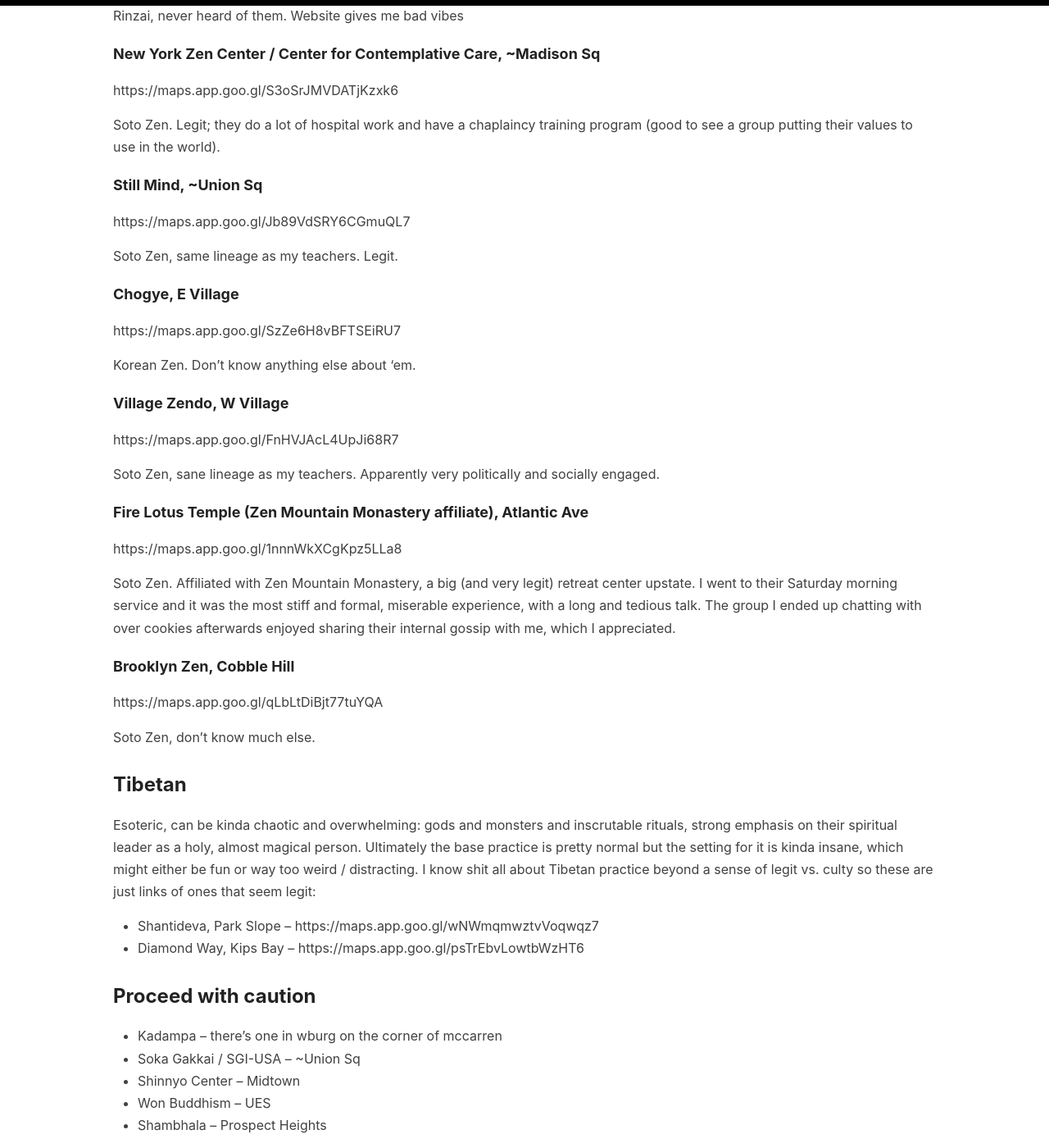
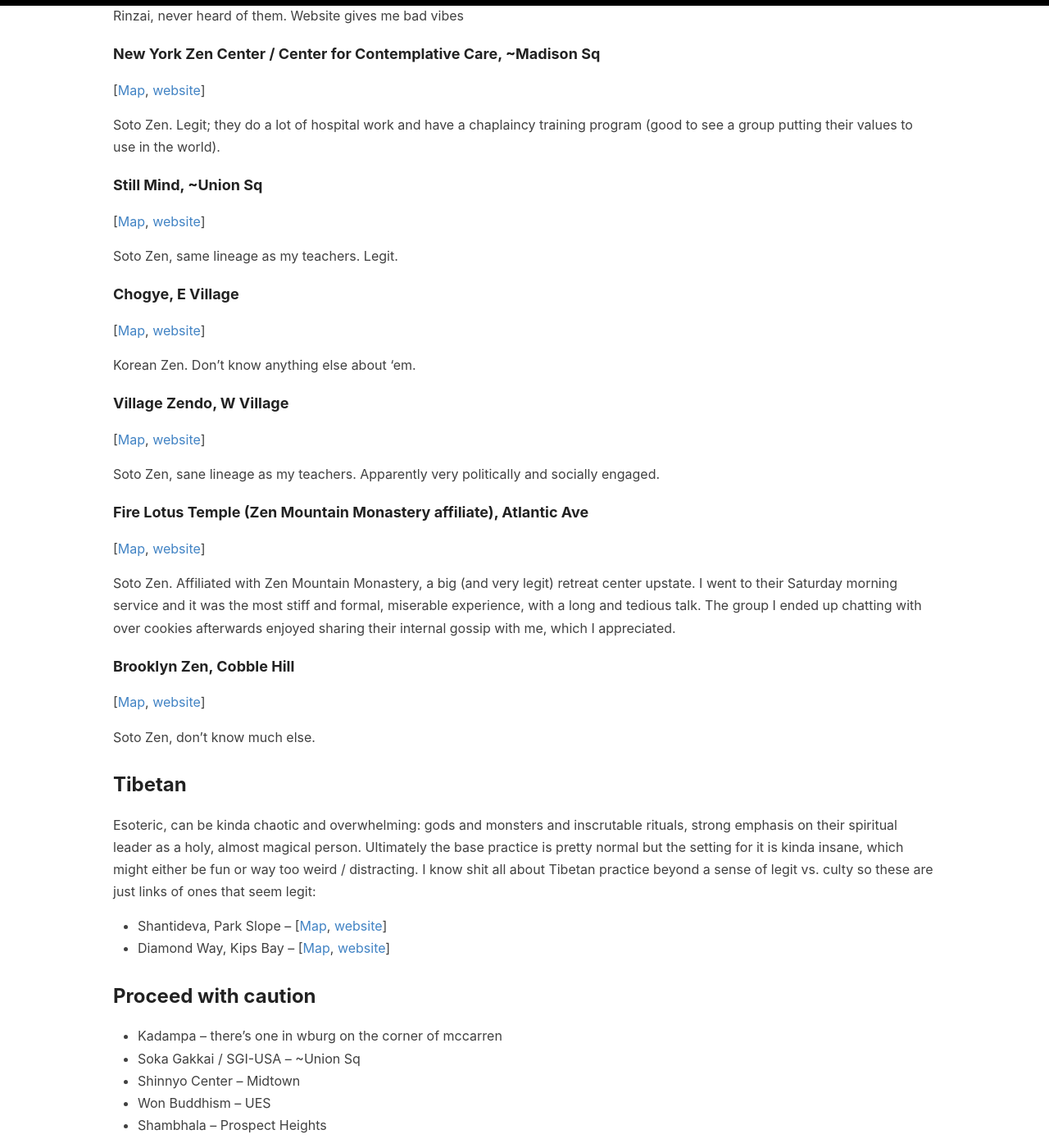
Before and after one commit to helgridly/canonize, a Jekyll site: the page built from canon/nyc-meditation.md, in a window 1280 px wide and 1400 px high, scrolled down 1809 px. Shown: the whole window at 82% size. Built offline with Jekyll 4.4.1, drawn with Linux system fonts in a browser that asks for light colours; some of the changed text lies outside the part shown.

Commit message:
made map links clickable & added websites for ny meditation spots

```diff
--- a/canon/nyc-meditation.md
+++ b/canon/nyc-meditation.md
@@ -21,12 +21,12 @@
 Has IMO two flavours: a very deliberate, precise system with flowcharts and extremely specific instructions saying do X, once you notice Y, change your practice to Z; or late gen X / aging boomer hippie floaty vibes with lots of conversation about people's feelings and troubles and a very loose approach to practice.
 
 #### New York Vipassana / Dhamma House (Goenka tradition), Midtown
-https://maps.app.goo.gl/7hDHE8z6pzx9oniH7
+[[Map](https://maps.app.goo.gl/7hDHE8z6pzx9oniH7), [website](https://www.ny.us.dhamma.org/)]
 
 Deliberate, precise flavour. They are known for running free retreats all around the world with a very specific body scan sequence that they are very strict about. During the retreats they wheel out a TV and put on a video recorded 40 years ago of a guy who is now dead telling you what to do; then you go do it for a couple of days, then everyone gathers again for a new video with different instructions. The retreats are often people's first introduction to meditation and a common response is "that was intense and pretty fucking horrible but I got some stuff out of it and I now want to explore other things". How that translates to a drop in 2 hour evening program I have no idea, it might be less stressful.
 
 #### New York Insight, Midtown
-https://maps.app.goo.gl/KdiqvBpbju16My6g7
+[[Map](https://maps.app.goo.gl/KdiqvBpbju16My6g7), [website](https://www.nyimc.org/)]
 
 Boomer hippie flavour. It will at least be a pleasant experience and a chill time. Potentially an easy entryway and maybe a good spot if you like the vibes.
 
@@ -35,52 +35,52 @@
 IMO Korean Zen is the most accessible, they tend to be sweet (and have an endearing idiosyncratic rhetorical style in their talks). There are two kinds of Japanese Zen, Soto and Rinzai. Rinzai wants very much for you to wake up and get enlightened and is very Type A about it. Soto thinks if you're too loud you'll scare away the enlightenment so they want you to sit very intently while insisting you're doing nothing at all for no reason. The thing I love about Zen is that frequent 1-1s with a teacher are a part of the practice, so you have someone to talk to very directly who can help guide you. Over time you get to know each other and it can be really beautiful.
 
 #### Jo-Gei, deep UWS (96th st)
-https://maps.app.goo.gl/RwxKVHkoWCRnwUrD8
+[[Map](https://maps.app.goo.gl/RwxKVHkoWCRnwUrD8), [website](https://nyjogeitemple.com/)]
 
 Korean Zen. I like these guys, their Tuesday night group skews pretty young & really diverse, 1 white person in a group of 14! (American Buddhism is extremely white so this was a welcome change for me.) Felt like a sweet group, I liked them a lot & would recommend.
 
 #### "Zen buddhist temple" (?!, lol), UES
-https://maps.app.goo.gl/2Fp85mviGqsnHbPX7
+[[Map](https://maps.app.goo.gl/2Fp85mviGqsnHbPX7), [website](https://www.zenbuddhisttemple.org/)]
 
 Also Korean. Haven't been, seems legit.
 
 #### Shobo-ji / Zen Studies Society, UES
-https://maps.app.goo.gl/unu2Vg5DpKREzUQx9
+[[Map](https://maps.app.goo.gl/unu2Vg5DpKREzUQx9), [website](https://zenstudies.org/)]
 
 Rinzai Zen. These folks are serious. A friend of mine went and said she had a good experience, they seemed well studied and scholarly.
 
 #### First Zen, Kips Bay
-https://maps.app.goo.gl/h7fFzVYXjpbbaj1S6
+[[Map](https://maps.app.goo.gl/h7fFzVYXjpbbaj1S6), [website](https://firstzen.org/)]
 
 Rinzai, never heard of them. Website gives me bad vibes
 
 #### New York Zen Center / Center for Contemplative Care, ~Madison Sq
-https://maps.app.goo.gl/S3oSrJMVDATjKzxk6
+[[Map](https://maps.app.goo.gl/S3oSrJMVDATjKzxk6), [website](https://zencare.org/)]
 
 Soto Zen. Legit; they do a lot of hospital work and have a chaplaincy training program (good to see a group putting their values to use in the world).
 
 #### Still Mind, ~Union Sq
-https://maps.app.goo.gl/Jb89VdSRY6CGmuQL7
+[[Map](https://maps.app.goo.gl/Jb89VdSRY6CGmuQL7), [website](https://www.stillmindzendo.org/)]
 
 Soto Zen, same lineage as my teachers. Legit.
 
 #### Chogye, E Village
-https://maps.app.goo.gl/SzZe6H8vBFTSEiRU7
+[[Map](https://maps.app.goo.gl/SzZe6H8vBFTSEiRU7), [website](https://www.chogyezencenter.org)]
 
 Korean Zen. Don't know anything else about 'em.
 
 #### Village Zendo, W Village
-https://maps.app.goo.gl/FnHVJAcL4UpJi68R7
+[[Map](https://maps.app.goo.gl/FnHVJAcL4UpJi68R7), [website](https://villagezendo.org/)]
 
 Soto Zen, sane lineage as my teachers. Apparently very politically and socially engaged.
 
 #### Fire Lotus Temple (Zen Mountain Monastery affiliate), Atlantic Ave
-https://maps.app.goo.gl/1nnnWkXCgKpz5LLa8
+[[Map](https://maps.app.goo.gl/1nnnWkXCgKpz5LLa8), [website](https://zcnyc.org/)]
 
 Soto Zen. Affiliated with Zen Mountain Monastery, a big (and very legit) retreat center upstate. I went to their Saturday morning service and it was the most stiff and formal, miserable experience, with a long and tedious talk. The group I ended up chatting with over cookies afterwards enjoyed sharing their internal gossip with me, which I appreciated.
 
 #### Brooklyn Zen, Cobble Hill
-https://maps.app.goo.gl/qLbLtDiBjt77tuYQA
+[[Map](https://maps.app.goo.gl/qLbLtDiBjt77tuYQA), [website](https://brooklynzen.org/)]
 
 Soto Zen, don't know much else.
 
@@ -88,8 +88,8 @@
 
 Esoteric, can be kinda chaotic and overwhelming: gods and monsters and inscrutable rituals, strong emphasis on their spiritual leader as a holy, almost magical person. Ultimately the base practice is pretty normal but the setting for it is kinda insane, which might either be fun or way too weird / distracting. I know shit all about Tibetan practice beyond a sense of legit vs. culty so these are just links of ones that seem legit:
 
-* Shantideva, Park Slope -- https://maps.app.goo.gl/wNWmqmwztvVoqwqz7
-* Diamond Way, Kips Bay -- https://maps.app.goo.gl/psTrEbvLowtbWzHT6
+* Shantideva, Park Slope -- [[Map](https://maps.app.goo.gl/wNWmqmwztvVoqwqz7), [website](https://shantidevanyc.org/)]
+* Diamond Way, Kips Bay -- [[Map](https://maps.app.goo.gl/psTrEbvLowtbWzHT6), [website](https://www.diamondway.org/ny)]
 
 ## Proceed with caution
 
```
